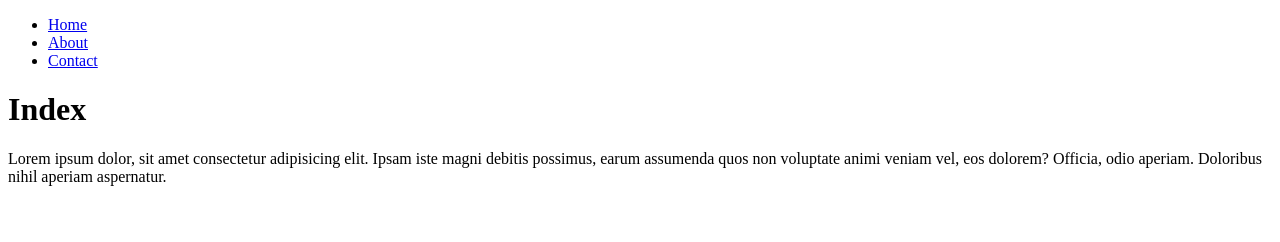
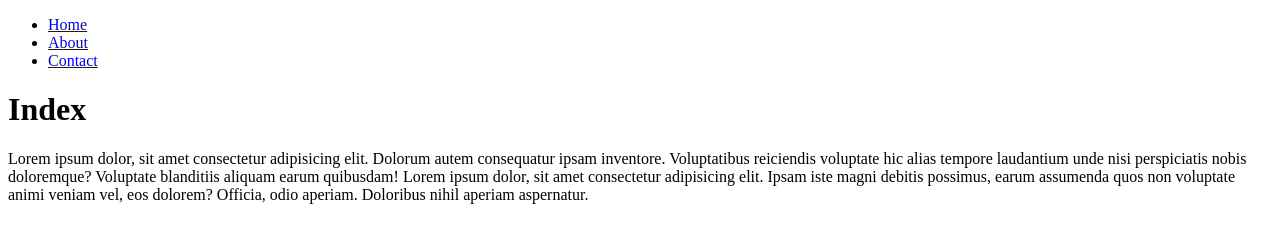
Before and after one commit to techclass-of-education/node-http-server, a website: page pages/index.html in a window 1280 px wide. Drawn offline with Linux system fonts and the light colour scheme.

Commit message:
Changes in index.html commit

```diff
--- a/pages/index.html
+++ b/pages/index.html
@@ -15,6 +15,9 @@
     </ul>
     <h1>Index</h1>
     <p>
+        Lorem ipsum dolor, sit amet consectetur adipisicing elit. Dolorum autem consequatur ipsam inventore.
+        Voluptatibus reiciendis voluptate hic alias tempore laudantium unde nisi perspiciatis nobis doloremque?
+        Voluptate blanditiis aliquam earum quibusdam!
         Lorem ipsum dolor, sit amet consectetur adipisicing elit. Ipsam iste magni debitis possimus, earum assumenda
         quos non voluptate animi veniam vel, eos dolorem? Officia, odio aperiam. Doloribus nihil aperiam aspernatur.
     </p>
```
